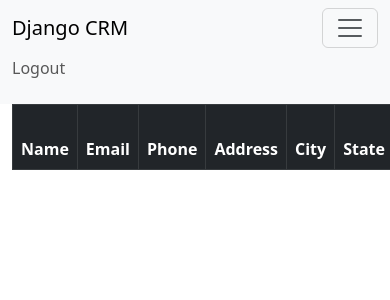
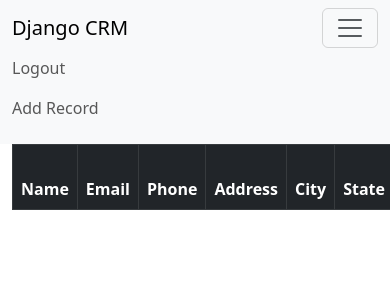
Before and after one commit to michelsodre/dcrm, a Django app: page / in a window 390 px wide, after a click that opens the changed part; the page is wider, and only the part inside the window is pictured. Shown: the top 300 px of that part. Run offline with Django 4.2, Linux system fonts and the light colour scheme; the visitor is signed in with stand-in values (Sample User, id 1); data that the repository does not hold is empty.

Commit message:
Add Record

```diff
--- a/dcrm/website/templates/navbar.html
+++ b/dcrm/website/templates/navbar.html
@@ -9,6 +9,9 @@
           {% if user.is_authenticated %}
           <li class="nav-item">
             <a class="nav-link" href="{% url 'logout' %}">Logout</a>
+          </li>
+          <li class="nav-item">
+            <a class="nav-link" href="{% url 'add_record' %}">Add Record</a>
           </li>
           {% else %}
           <li class="nav-item">
--- a/dcrm/website/urls.py
+++ b/dcrm/website/urls.py
@@ -8,4 +8,5 @@
     path('register/', views.register_user, name='register'),
     path('record/<int:pk>', views.customer_record, name='record'),
     path('delete_record/<int:pk>', views.delete_record, name='delete_record'),
+    path('add_record/', views.add_record, name='add_record'),
 ]
--- a/dcrm/website/views.py
+++ b/dcrm/website/views.py
@@ -1,7 +1,7 @@
 from django.shortcuts import render, redirect
 from django.contrib.auth import authenticate, login, logout
 from django.contrib import messages
-from .forms import SignUpForm
+from .forms import SignUpForm, AddRecordForm
 from .models import Record
 
 # Create your views here.
@@ -66,3 +66,16 @@
     else:
         messages.success(request,'You Have Be Logged in To Delete!')
         return redirect('home')
+
+def add_record(request):
+    form = AddRecordForm(request.POST or None)
+    if request.user.is_authenticated:
+        if request.method == 'POST':
+            if form.is_valid():
+                add_record = form.save()
+                messages.success(request,'Record Added.')
+                return redirect('home')
+        return render(request,'add_record.html',{'form':form})
+    else:
+        messages.success(request,'You must Be logged in.')
+        return redirect('home')
```
Also changed, not shown: dcrm/website/forms.py (+16 -0 lines), dcrm/website/templates/add_record.html (added, +15 -0 lines).
